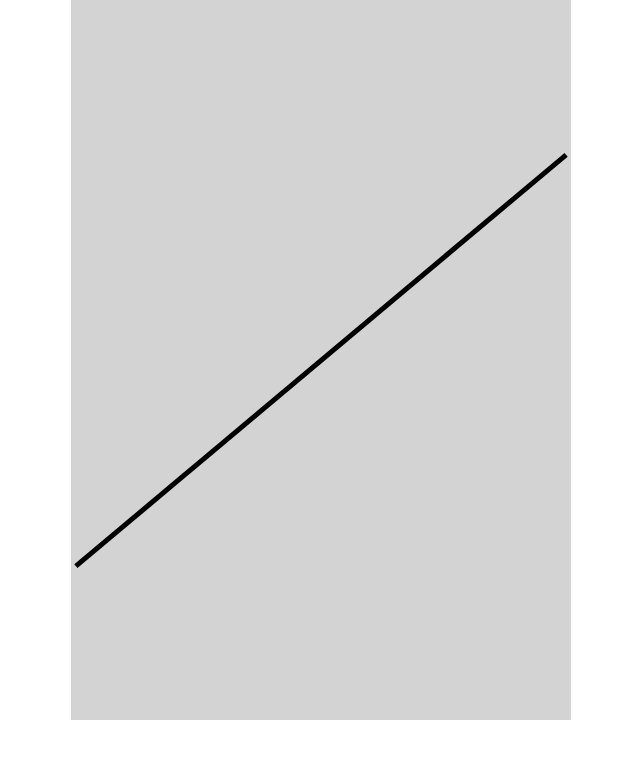
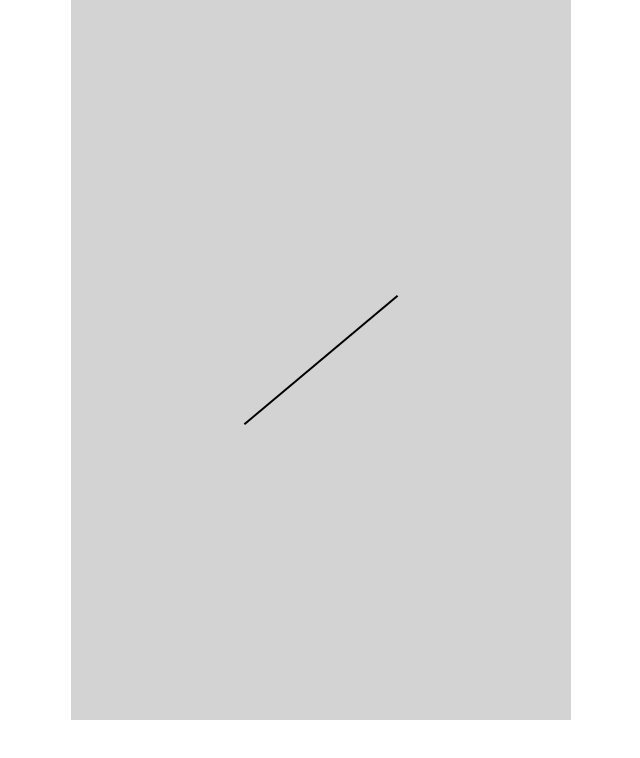
Before and after one commit to acciojob/rotate-line-imsunokdir, a website: page main.html in a window 1280 px wide. Shown: the whole page, without its empty margins (319-959 px from the left). Drawn offline with Linux system fonts and the light colour scheme.

Commit message:
created a submission

```diff
--- a/styles.css
+++ b/styles.css
@@ -18,8 +18,8 @@ body{
 
 #line{
 	position:absolute;
-	height:5px;
-	width:50%;
-	background-color:black;
+	height:2px;
+	width:200px;
+	background-color:rgb(0, 0, 0);
 	transform:rotate(0deg)
 }
```
